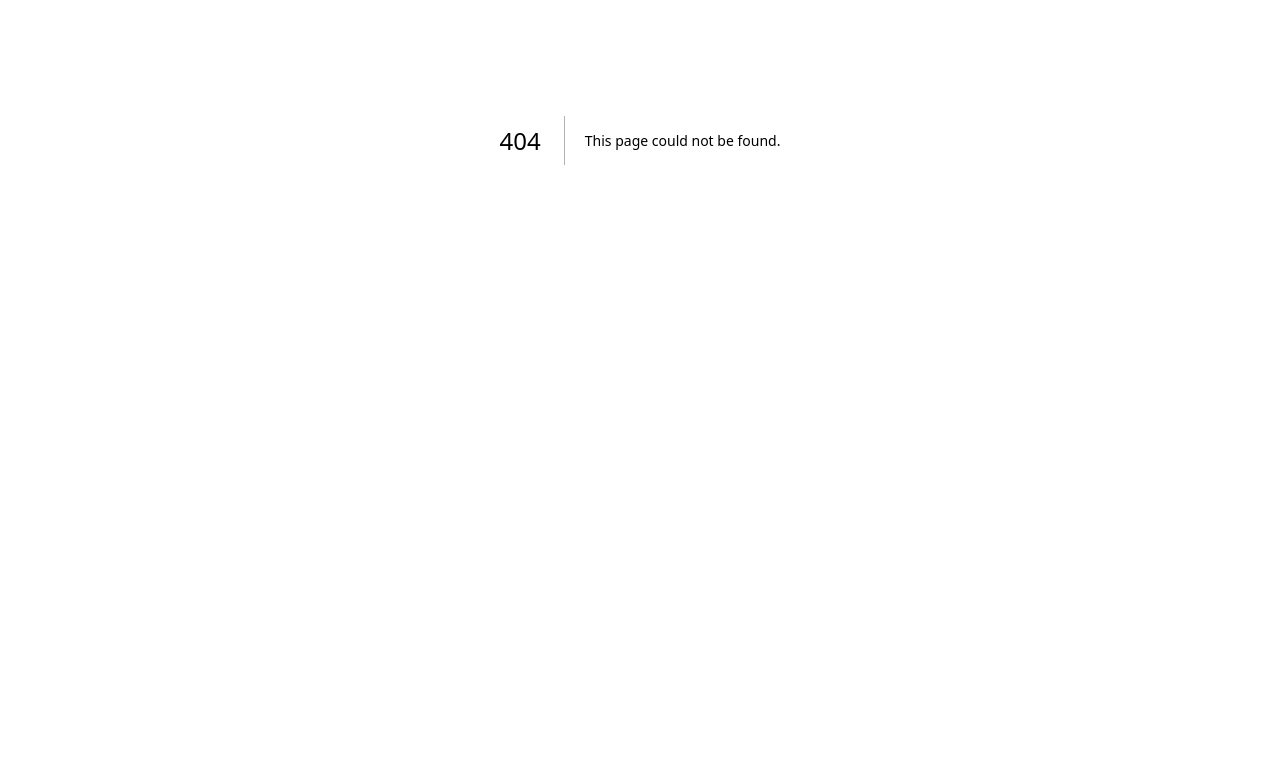
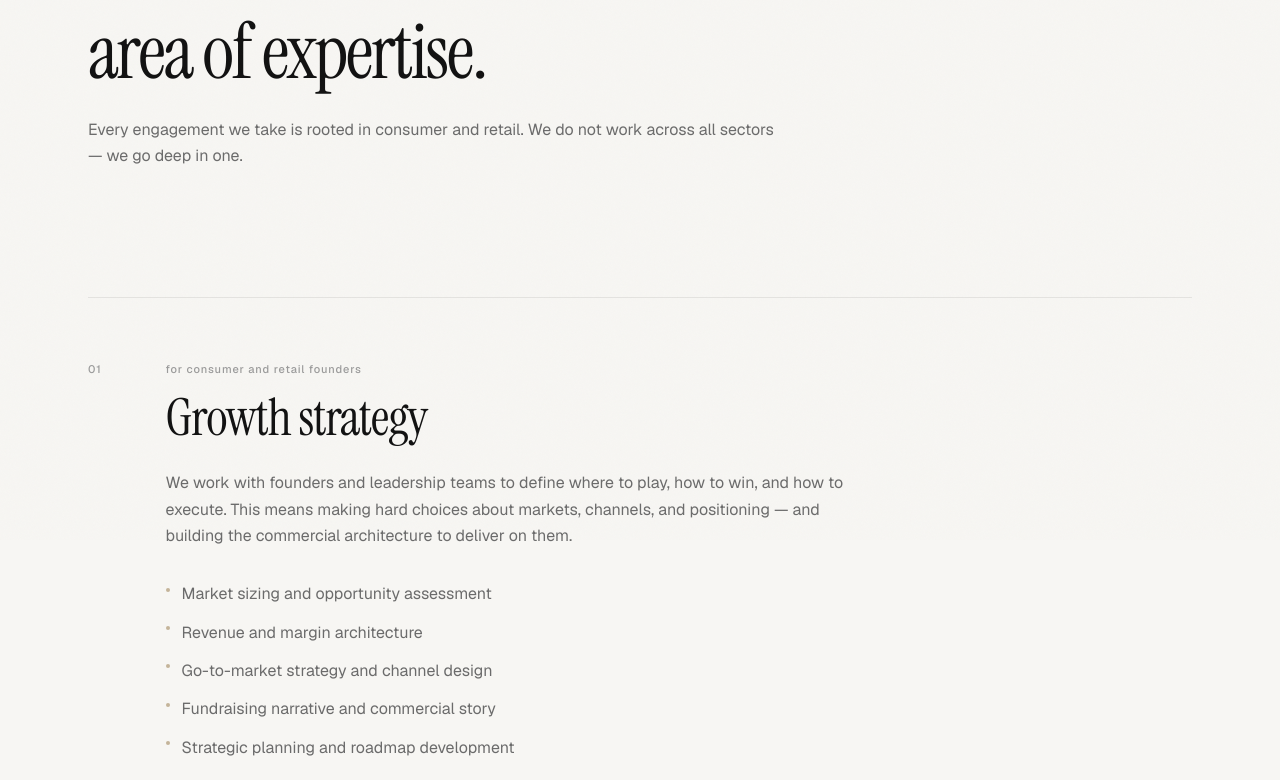
Before and after one commit to Mgao77/tmg-strategy-website, a Next.js app: page /en/what-we-do in a window 1280 px wide. Before the commit this address had no page. Shown: the part 260-1040 px from the top of the page. Before the commit the page ends 800 px from the top, so only its background shows below. Built offline with nearby package versions, Linux system fonts and the light colour scheme.

Commit message:
feat: add What We Do page with three service sections

```diff
--- /dev/null
+++ b/src/app/[locale]/what-we-do/page.tsx
@@ -0,0 +1,153 @@
+import type { Metadata } from 'next'
+import Container from '@/components/layout/Container'
+import ScrollReveal from '@/components/ui/ScrollReveal'
+import Eyebrow from '@/components/ui/Eyebrow'
+import Divider from '@/components/ui/Divider'
+import Button from '@/components/ui/Button'
+import ClosingCTA from '@/components/sections/ClosingCTA'
+
+export const metadata: Metadata = {
+  title: 'Strategy, CDD & Transformation',
+  description:
+    'Growth strategy, commercial due diligence, and restructuring for consumer and retail businesses across the GCC.',
+}
+
+interface Service {
+  id: string
+  number: string
+  title: string
+  audience: string
+  description: string
+  scope: string[]
+  credential?: string
+}
+
+const services: Service[] = [
+  {
+    id: 'growth-strategy',
+    number: '01',
+    title: 'Growth strategy',
+    audience: 'For consumer and retail founders',
+    description:
+      'We work with founders and leadership teams to define where to play, how to win, and how to execute. This means making hard choices about markets, channels, and positioning — and building the commercial architecture to deliver on them.',
+    scope: [
+      'Market sizing and opportunity assessment',
+      'Revenue and margin architecture',
+      'Go-to-market strategy and channel design',
+      'Fundraising narrative and commercial story',
+      'Strategic planning and roadmap development',
+    ],
+  },
+  {
+    id: 'commercial-due-diligence',
+    number: '02',
+    title: 'Commercial due diligence',
+    audience: 'For PE firms and investors',
+    description:
+      'We deliver independent commercial assessments of consumer and retail assets ahead of investment decisions. Our work gives deal teams a clear, evidence-based view of market dynamics, competitive position, and growth headroom — so they invest with confidence, not assumptions.',
+    scope: [
+      'Market attractiveness and competitive landscape',
+      'Revenue quality and growth runway assessment',
+      'Customer and channel analysis',
+      'Management team commercial capability review',
+      'Key risk identification and mitigation framing',
+    ],
+    credential:
+      'Tiba Al-Damen led transaction advisory work at EY and strategic advisory at AT Kearney in KSA before co-founding TMG.',
+  },
+  {
+    id: 'restructuring',
+    number: '03',
+    title: 'Restructuring & transformation',
+    audience: 'For operators and investors managing a transition',
+    description:
+      'When a business needs to change course, we provide the commercial diagnostic and prioritisation that makes transformation executable. We identify the root causes of underperformance, isolate the two or three levers that actually move the business, and build a 90-day plan that teams can act on.',
+    scope: [
+      'Commercial performance diagnostic',
+      'Category, channel, and margin analysis',
+      'Restructuring options and trade-off assessment',
+      'Priority action plan with ownership and timelines',
+      'Ongoing implementation support',
+    ],
+  },
+]
+
+export default function WhatWeDoPage() {
+  return (
+    <>
+      {/* Page header */}
+      <section className="pt-40 pb-16" aria-labelledby="page-heading">
+        <Container>
+          <ScrollReveal>
+            <Eyebrow>what we do</Eyebrow>
+            <h1 id="page-heading" className="text-display max-w-3xl mt-4">
+              Three services. One area of expertise.
+            </h1>
+            <p className="text-body text-[var(--color-ink-secondary)] mt-6 max-w-[52ch]">
+              Every engagement we take is rooted in consumer and retail. We do not work across all sectors — we go deep in one.
+            </p>
+          </ScrollReveal>
+        </Container>
+      </section>
+
+      {/* Services */}
+      <section className="pb-24 md:pb-32" aria-label="Our services">
+        <Container>
+          {services.map((service, index) => (
+            <ScrollReveal key={service.id} delay={index * 0.05}>
+              <div id={service.id} className="py-16 scroll-mt-32">
+                <Divider className="mb-16" />
+                <div className="grid grid-cols-1 md:grid-cols-[auto_1fr] gap-8 md:gap-16">
+                  <span className="text-eyebrow">{service.number}</span>
+                  <div>
+                    <p className="text-eyebrow mb-3">{service.audience}</p>
+                    <h2 className="text-heading mb-6">{service.title}</h2>
+                    <p className="text-body text-[var(--color-ink-secondary)] mb-8 max-w-[56ch]">
+                      {service.description}
+                    </p>
+
+                    {/* Scope list */}
+                    <ul className="space-y-3 mb-8" role="list">
+                      {service.scope.map((item) => (
+                        <li key={item} className="flex items-start gap-3 text-body text-[var(--color-ink-secondary)]">
+                          <span className="mt-[0.4em] w-1 h-1 rounded-full bg-[var(--color-accent)] shrink-0" aria-hidden="true" />
+                          {item}
+                        </li>
+                      ))}
+                    </ul>
+
+                    {service.credential && (
+                      <p className="text-caption italic border-l-2 border-[var(--color-accent)] pl-4 max-w-[48ch]">
+                        {service.credential}
+                      </p>
+                    )}
+                  </div>
+                </div>
+              </div>
+            </ScrollReveal>
+          ))}
+        </Container>
+      </section>
+
+      {/* How We Work */}
+      <section className="py-24 md:py-32 bg-[var(--color-surface)]" aria-labelledby="how-we-work">
+        <Container>
+          <ScrollReveal>
+            <Eyebrow>how we work</Eyebrow>
+            <h2 id="how-we-work" className="text-heading mb-8 max-w-xl">
+              Small team. Direct access. Defined scope.
+            </h2>
+            <p className="text-body text-[var(--color-ink-secondary)] max-w-[52ch] mb-6">
+              We do not run large project teams. Every engagement involves one or both founding partners, directly. Scope is defined at the start — we work to clear deliverables, not open-ended retainers.
+            </p>
+            <p className="text-body text-[var(--color-ink-secondary)] max-w-[52ch]">
+              Most engagements run for six to twelve weeks. Some are shorter diagnostics. Some extend into implementation support. We will always tell you what we think the right scope is — including when we think you do not need us.
+            </p>
+          </ScrollReveal>
+        </Container>
+      </section>
+
+      <ClosingCTA />
+    </>
+  )
+}
```
